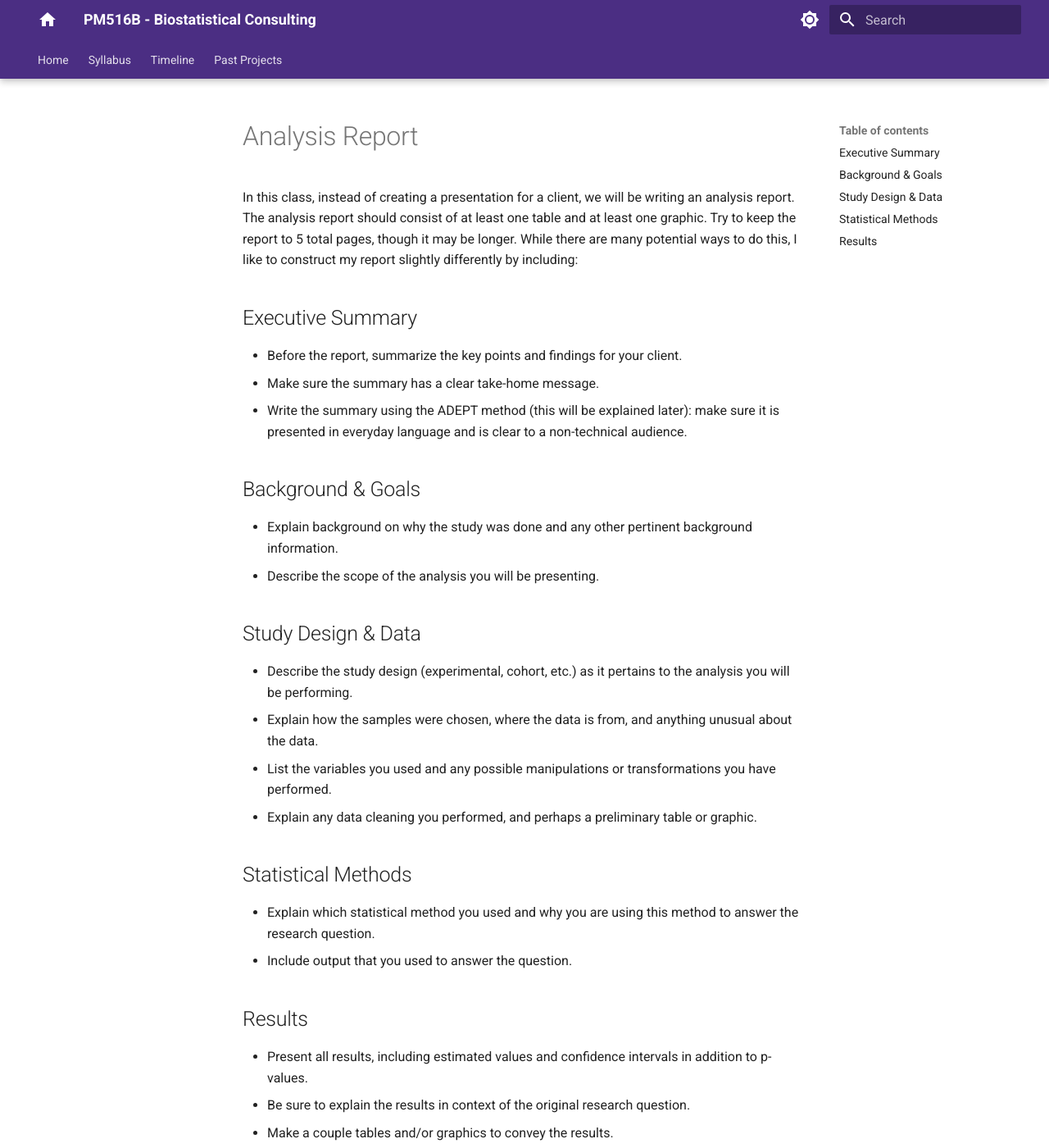
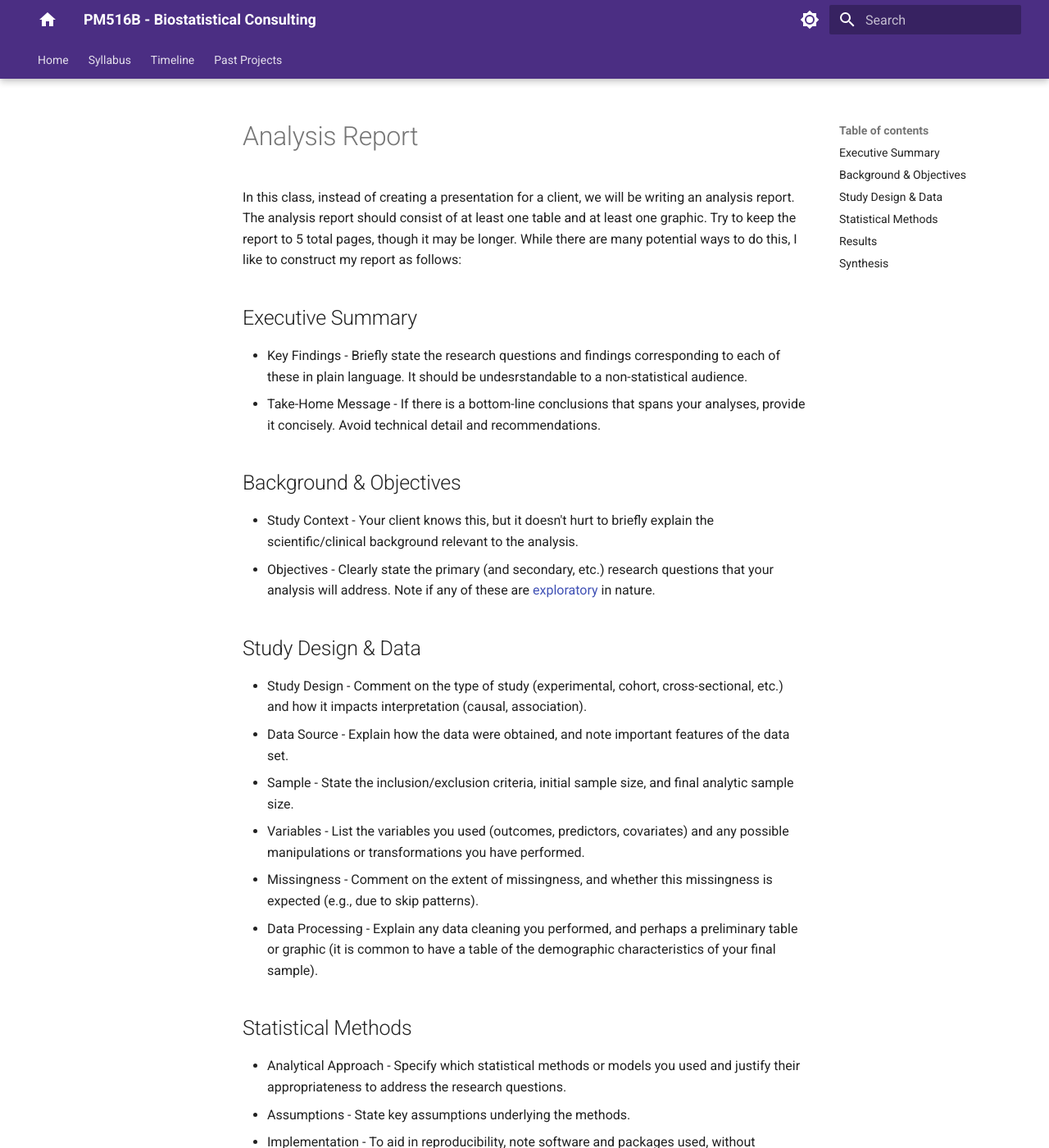
Before and after one commit to USCbiostats/PM516B, an MkDocs documentation site: the page built from docs/resources/analysis-report.md, in a window 1280 px wide and 1400 px high. Shown: the whole window at 82% size. Built offline with MkDocs 1.6.1 and Material for MkDocs 9.7.7, drawn with Linux system fonts in a browser that asks for light colours; comment, search, counter and statistics services are not loaded; some of the changed text lies outside the part shown.

Commit message:
Summer 2026 Update

```diff
--- a/docs/content.md
+++ b/docs/content.md
@@ -6,11 +6,36 @@ Consulting work also involves coordinating with investigators whose schedules an
 
 | Week | Task | Deliverable |
 | :-: | :-- | :-- |
-| Week 2 <br /> F 1/23 |  🎥 [How IRBs Protect Human Research Participants](https://www.youtube.com/watch?v=U8fme1boEbE) (7 Minutes) <br /> 🖥️ [USC iStar IRB](https://istar.usc.edu) (2 Minutes) | ☑ Log into the USC iStar site. This will create an account for you in the system. |
-| Week 3 <br /> F 1/30 | 🖥️ [Complete Required CITI Trainings](https://hrpp.usc.edu/education_certification/)<br />  ☆ CITI Biomedical Human Subjects <br /> ☆ CITI Responsible Conduct of Research <br /> ☆ CITI Research HIPAA <br /> *Navigate to the USC CITI training website and click on the CITI Program link. At the CITI site, click LOG IN THROUGH MY ORGANIZATION. Then, click on "Add A Course."* | ☑ Complete trainings and e-mail certificates to instructor. |
-| Week 4 <br /> F 2/6 | Schedule and complete a meeting with your collaborator (and instructor, if possible). | ☑ Send a follow-up e-mail to the collaborator (cc: instructor) that discusses: <br /> ▷ A brief summary of the research question <br /> ▷ The scope of work you will perform <br /> ▷ Estimated timelines for your work |
+| Week 2 <br /> F 5/29 |  🎥 [How IRBs Protect Human Research Participants](https://www.youtube.com/watch?v=U8fme1boEbE) (7 Minutes) <br /> 🖥️ [USC iStar IRB](https://istar.usc.edu) (2 Minutes) | ☑ Log into the USC iStar site. This will create an account for you in the system. |
+| Week 3 <br /> F 6/5 | 🖥️ [Complete Required CITI Trainings](https://hrpp.usc.edu/education_certification/)<br />  ☆ CITI Biomedical Human Subjects <br /> ☆ CITI Responsible Conduct of Research <br /> ☆ CITI Research HIPAA <br /> *Navigate to the USC CITI training website and click on the CITI Program link. At the CITI site, click LOG IN THROUGH MY ORGANIZATION. Then, click on "Add A Course."* | ☑ Complete trainings and e-mail certificates to instructor. |
+| Week 4 <br /> F 6/12 | Schedule and complete a meeting with your collaborator (and instructor, if possible). | ☑ Send a follow-up e-mail to the collaborator (cc: instructor) that discusses: <br /> ▷ A brief summary of the research question <br /> ▷ The scope of work you will perform <br /> ▷ Estimated timelines for your work |
 | ... | Work on your analysis <br /> Begin to compile your [analysis report](resources/analysis-report.md) <br /> Log hours worked on your [mock invoice](resources/PM516b_Invoice_Template.docx) <br /> Meet with the instructor and/or client, as needed | |
-| Week 9 <br /> F 3/13 | | ☑ Send a check-in Slack message to the instructor briefly describing: <br /> ▷ What has been completed <br /> ▷ What remains <br /> ▷ One challenge you're facing <br /> *If you have any concerns about finishing the project, this is a good time to communicate it.* |
+| Week 8 <br /> F 7/10 | | ☑ Send a check-in Slack message to the instructor briefly describing: <br /> ▷ What has been completed <br /> ▷ What remains <br /> ▷ One challenge you're facing <br /> *If you have any concerns about finishing the project, this is a good time to communicate it.* |
 | ... | Finish your analysis <br /> Complete your [analysis report](resources/analysis-report.md) <br /> Log hours worked on your [mock invoice](resources/PM516b_Invoice_Template.docx) <br /> Meet with the instructor and/or client, as needed | |
-| Near End <br /> F 4/24 | | ☑ Meet with instructor to review your analysis report |
-| Last Week <br /> F 5/1 | | ☑ Meet with client and instructor to present your findings <br /> ☑ Submit analysis report to instructor <br /> ☑ Submit mock invoice to instructor |
+| Near End <br /> F 7/31 | | ☑ Meet with instructor to review your analysis report |
+| Last Week <br /> F 8/7 | | ☑ Meet with client and instructor to present your findings <br /> ☑ Submit analysis report to instructor <br /> ☑ Submit mock invoice to instructor |
+
+# Notes on Client Communication and Scope
+
+Effective communication with your client is essential to a successful project. Even though you are working independently, you are not expected to work without guidance. Timely check-ins can help prevent major issues later.
+
+## When to Contact Your Client
+
+You should reach out to your client at key decision points, including:
+
+* Data Issues - If you encounter missing data, outliers, or unexpected data structures. If variables are unclear or require interpretation.
+* Defining the Analysis - To confirm key variable definitions (exposure, outcome, covariates) before proceeding with your analysis.
+* Preliminary Results - After generating initial results, to confirm your approach is aligned with the client's goals before refining/extending your analysis.
+* Scope Issues - If the project scope appears too large to reasonably complete within the 40 hours of consulting work.
+* Uncertainty or Confusion - If at any time you are unsure what the client is asking, or if your results are difficult to interpret or explain.
+
+## A Note on Communication
+
+When in doubt, communicate early rather than after substantial work has been completed.
+
+* Clients may have deadlines that do not align with the course schedule. Communicate with your client to understand and meet these deadlines.
+* It is acceptable to share preliminary findings before the final report, especially if you would like clarification that you are on the right track.
+* Prioritize clear, correct, and interpretable analyses over complex models that are difficult to explain (unless otherwise asked).
+* Communicate early if you anticipate delays or challenges.
+
+Most of the major issues in past projects have resulted from lack of communication at key decision points.
--- a/docs/resources/analysis-report.md
+++ b/docs/resources/analysis-report.md
@@ -1,24 +1,28 @@
 # Analysis Report
 
-In this class, instead of creating a presentation for a client, we will be writing an analysis report. The analysis report should consist of at least one table and at least one graphic. Try to keep the report to 5 total pages, though it may be longer. While there are many potential ways to do this, I like to construct my report slightly differently by including:
+In this class, instead of creating a presentation for a client, we will be writing an analysis report. The analysis report should consist of at least one table and at least one graphic. Try to keep the report to 5 total pages, though it may be longer. While there are many potential ways to do this, I like to construct my report as follows:
 
 ## Executive Summary
-* Before the report, summarize the key points and findings for your client.
-* Make sure the summary has a clear take-home message.
-* Write the summary using the ADEPT method (this will be explained later): make sure it is presented in everyday language and is clear to a non-technical audience.
-## Background & Goals
-* Explain background on why the study was done and any other pertinent background information.
-* Describe the scope of the analysis you will be presenting.
+* Key Findings - Briefly state the research questions and findings corresponding to each of these in plain language. It should be undesrstandable to a non-statistical audience.
+* Take-Home Message - If there is a bottom-line conclusions that spans your analyses, provide it concisely. Avoid technical detail and recommendations.
+## Background & Objectives
+* Study Context - Your client knows this, but it doesn't hurt to briefly explain the scientific/clinical background relevant to the analysis.
+* Objectives - Clearly state the primary (and secondary, etc.) research questions that your analysis will address. Note if any of these are [exploratory](https://researcher-help.prolific.com/en/articles/445251-am-i-doing-exploratory-or-confirmatory-research-why-does-it-matter) in nature.
 ## Study Design & Data
-* Describe the study design (experimental, cohort, etc.) as it pertains to the analysis you will be performing.
-* Explain how the samples were chosen, where the data is from, and anything unusual about the data.
-* List the variables you used and any possible manipulations or transformations you have performed.
-* Explain any data cleaning you performed, and perhaps a preliminary table or graphic.
+* Study Design - Comment on the type of study (experimental, cohort, cross-sectional, etc.) and how it impacts interpretation (causal, association).
+* Data Source - Explain how the data were obtained, and note important features of the data set.
+* Sample - State the inclusion/exclusion criteria, initial sample size, and final analytic sample size.
+* Variables - List the variables you used (outcomes, predictors, covariates) and any possible manipulations or transformations you have performed.
+* Missingness - Comment on the extent of missingness, and whether this missingness is expected (e.g., due to skip patterns).
+* Data Processing - Explain any data cleaning you performed, and perhaps a preliminary table or graphic (it is common to have a table of the demographic characteristics of your final sample).
 ## Statistical Methods
-* Explain which statistical method you used and why you are using this method to answer the research question.
-* Include output that you used to answer the question.
+* Analytical Approach - Specify which statistical methods or models you used and justify their appropriateness to address the research questions.
+* Assumptions - State key assumptions underlying the methods.
+* Implementation - To aid in reproducibility, note software and packages used, without excessive detail.
 ## Results
-* Present all results, including estimated values and confidence intervals in addition to p-values.
-* Be sure to explain the results in context of the original research question.
-* Make a couple tables and/or graphics to convey the results.
-* Ensure the subject matter questions have been answered.
+* Primary Findings - Present estimates (e.g., means, differences, regression coefficients), confidence intervals, and p-values as appropriate.
+* Tables and Figures - Include clear tables and/or figures that effectively summarize the findings. Ensure they are labeled and interpretable on their own.
+* Extra Output - If there is extra output that may be useful, you may wish to include it in an appendix at the end of the main report.
+## Synthesis
+* Interpretation - Interpret the results in terms of direction, magnitude, and uncertainty. Use the study design and analysis to clarify [what conclusions are justified](https://guides.library.stonybrook.edu/evidence-based-medicine/levels_of_evidence) by the data. Do not extend beyond the scope of the analysis.
+* Limitations - Discuss threats to analytic validity, such as: missing data, sources of measurement error, sample size issues, confounding, or violations of assumptions.
```
Also changed, not shown: docs/syllabus.md (+1 -1 lines).
